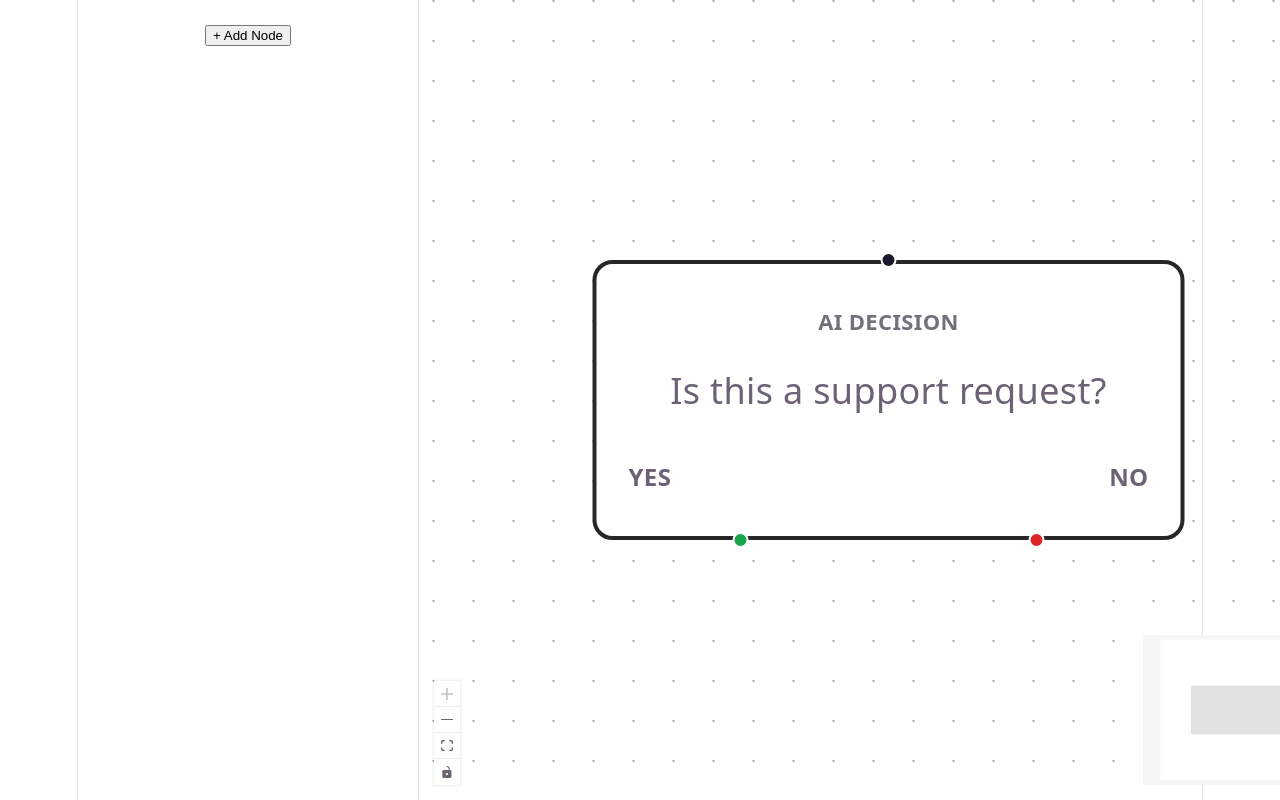
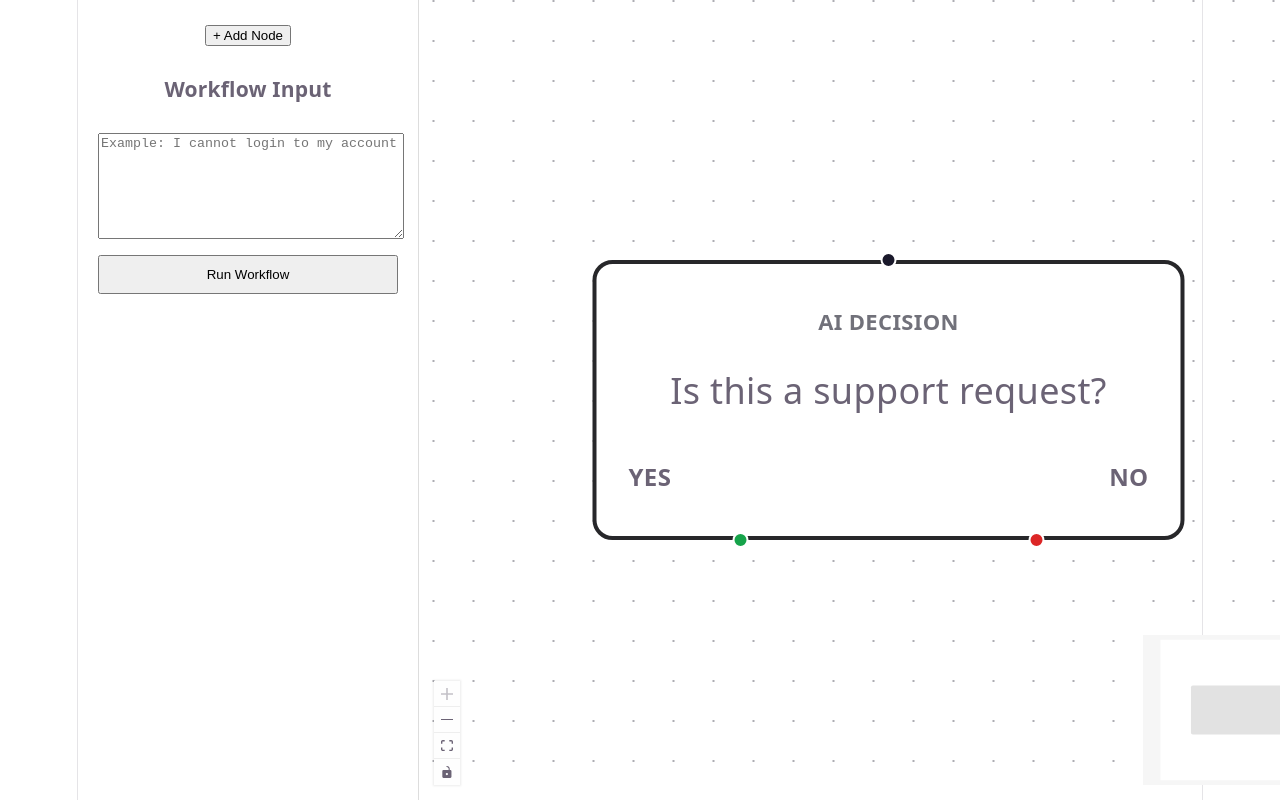
Before and after one commit to MertDikdas/ai-workflow-builder, a React (Vite) app in the folder frontend/: page / in a window 1280 px wide. Shown: the top 800 px of the page. Built offline with nearby package versions, Linux system fonts and the light colour scheme.

Commit message:
feat: connect workflow execution to Inngest

```diff
--- a/frontend/src/App.tsx
+++ b/frontend/src/App.tsx
@@ -71,6 +71,9 @@ function App() {
   const [edges, setEdges, onEdgesChange] =
     useEdgesState<Edge>(savedWorkflow.edges);
 
+  const [workflowInput, setWorkflowInput] = useState("");
+  const [runStatus, setRunStatus] = useState("");
+
   const [selectedNodeId, setSelectedNodeId] =
     useState<string | null>(null);
   useEffect(() => {
@@ -138,6 +141,40 @@ function App() {
     );
   };
 
+  const runWorkflow = async () => {
+    try {
+      setRunStatus("Running...");
+
+      const response = await fetch(
+        "http://localhost:8000/workflow/run",
+        {
+          method: "POST",
+          headers: {
+            "Content-Type": "application/json",
+          },
+          body: JSON.stringify({
+            input: workflowInput,
+            nodes,
+            edges,
+          }),
+        }
+      );
+
+      if (!response.ok) {
+        throw new Error("Workflow could not be started");
+      }
+
+      const result = await response.json();
+
+      console.log(result);
+
+      setRunStatus("Workflow sent to Inngest ✅");
+    } catch (error) {
+      console.error(error);
+      setRunStatus("Workflow failed ❌");
+    }
+  };
+
   return (
     <div
       style={{
@@ -156,6 +193,39 @@ function App() {
         <button onClick={addNode}>
           + Add Node
         </button>
+        <div style={{ marginTop: 30 }}>
+          <h3>Workflow Input</h3>
+
+          <textarea
+            value={workflowInput}
+            onChange={(event) =>
+              setWorkflowInput(event.target.value)
+            }
+            placeholder="Example: I cannot login to my account"
+            style={{
+              width: "100%",
+              minHeight: 100,
+              marginTop: 10,
+            }}
+          />
+
+          <button
+            onClick={runWorkflow}
+            style={{
+              marginTop: 10,
+              width: "100%",
+              padding: 10,
+            }}
+          >
+            Run Workflow
+          </button>
+
+          {runStatus && (
+            <p style={{ marginTop: 10 }}>
+              {runStatus}
+            </p>
+          )}
+        </div>
 
         {selectedNode && (
           <div style={{ marginTop: 30 }}>
```
Also changed, not shown: 2 other files (tests, documents, lock files or other folders).
